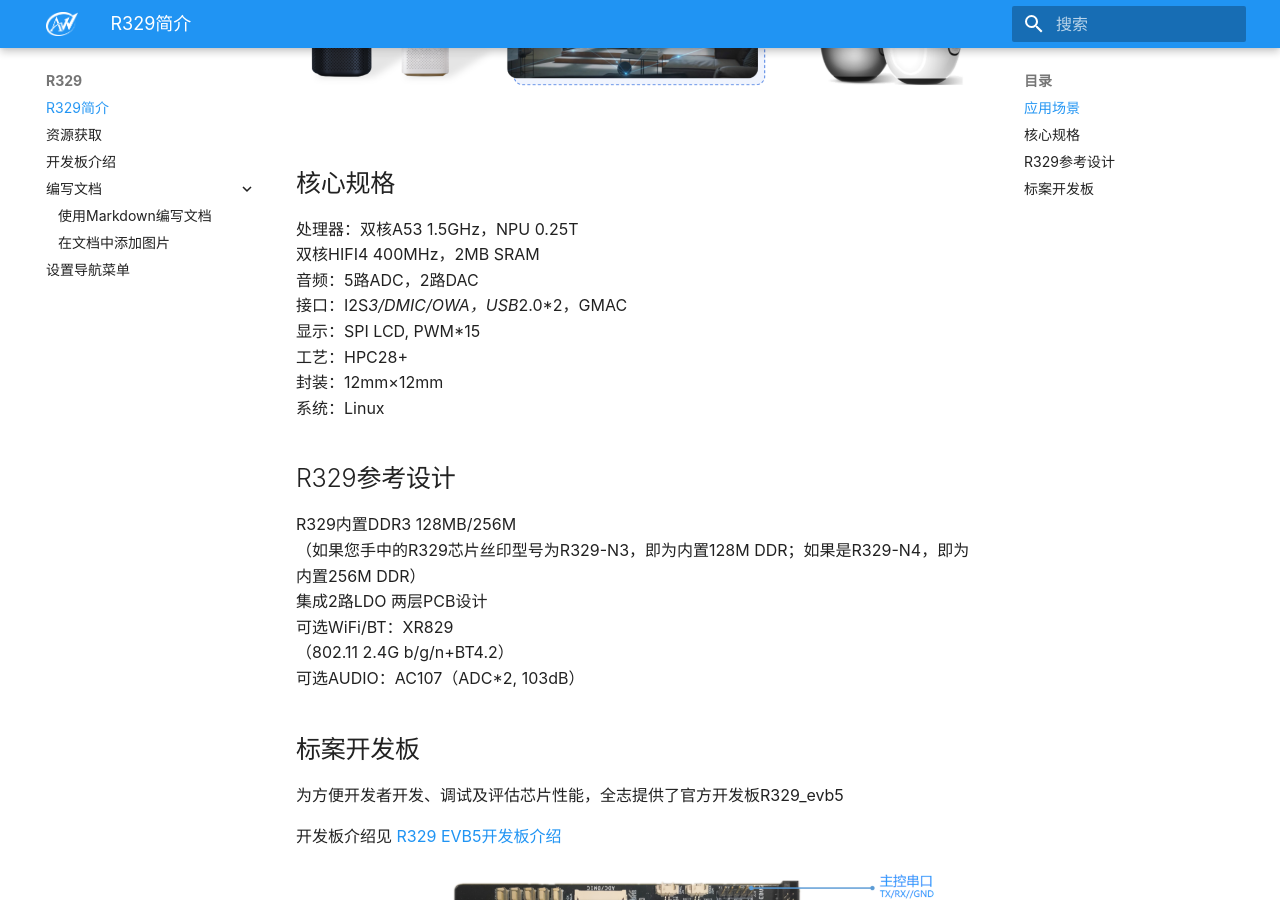
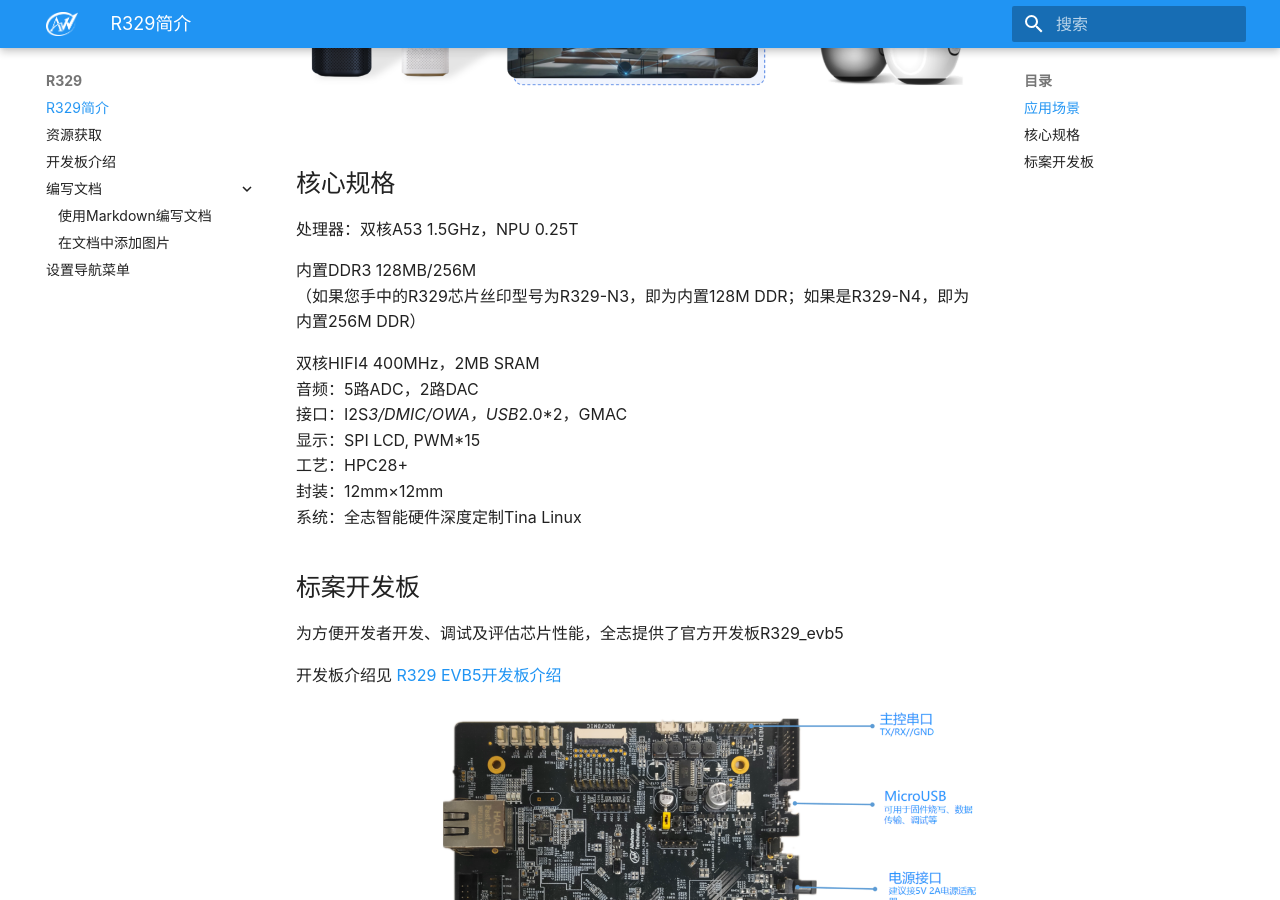
Before and after one commit to aw-yht/R329, an MkDocs documentation site: the page built from docs/index.md, in a window 1280 px wide and 900 px high, scrolled down 429 px. Built offline with MkDocs 1.6.1 and Material for MkDocs 9.7.7, drawn with Linux system fonts in a browser that asks for light colours.

```diff
--- a/docs/index.md
+++ b/docs/index.md
@@ -11,22 +11,19 @@ R329是全志科技针对智能语音旗舰市场推出的一款高集成度SoC
 ## 核心规格
 
 处理器：双核A53 1.5GHz，NPU 0.25T
+
+内置DDR3 128MB/256M
+（如果您手中的R329芯片丝印型号为R329-N3，即为内置128M DDR；如果是R329-N4，即为内置256M DDR）
+
 双核HIFI4 400MHz，2MB SRAM
 音频：5路ADC，2路DAC
 接口：I2S*3/DMIC/OWA，USB*2.0\*2，GMAC
 显示：SPI LCD, PWM*15
 工艺：HPC28+
 封装：12mm×12mm
-系统：Linux
+系统：全志智能硬件深度定制Tina Linux
 
-##R329参考设计
 
-R329内置DDR3 128MB/256M
-（如果您手中的R329芯片丝印型号为R329-N3，即为内置128M DDR；如果是R329-N4，即为内置256M DDR）
-集成2路LDO 两层PCB设计
-可选WiFi/BT：XR829
-（802.11 2.4G b/g/n+BT4.2）
-可选AUDIO：AC107（ADC*2, 103dB）
 
 ##标案开发板
 
```
Also changed, not shown: docs/r329_evb5.md (+4 -0 lines), docs/getsource.md (line endings or trailing spaces).
